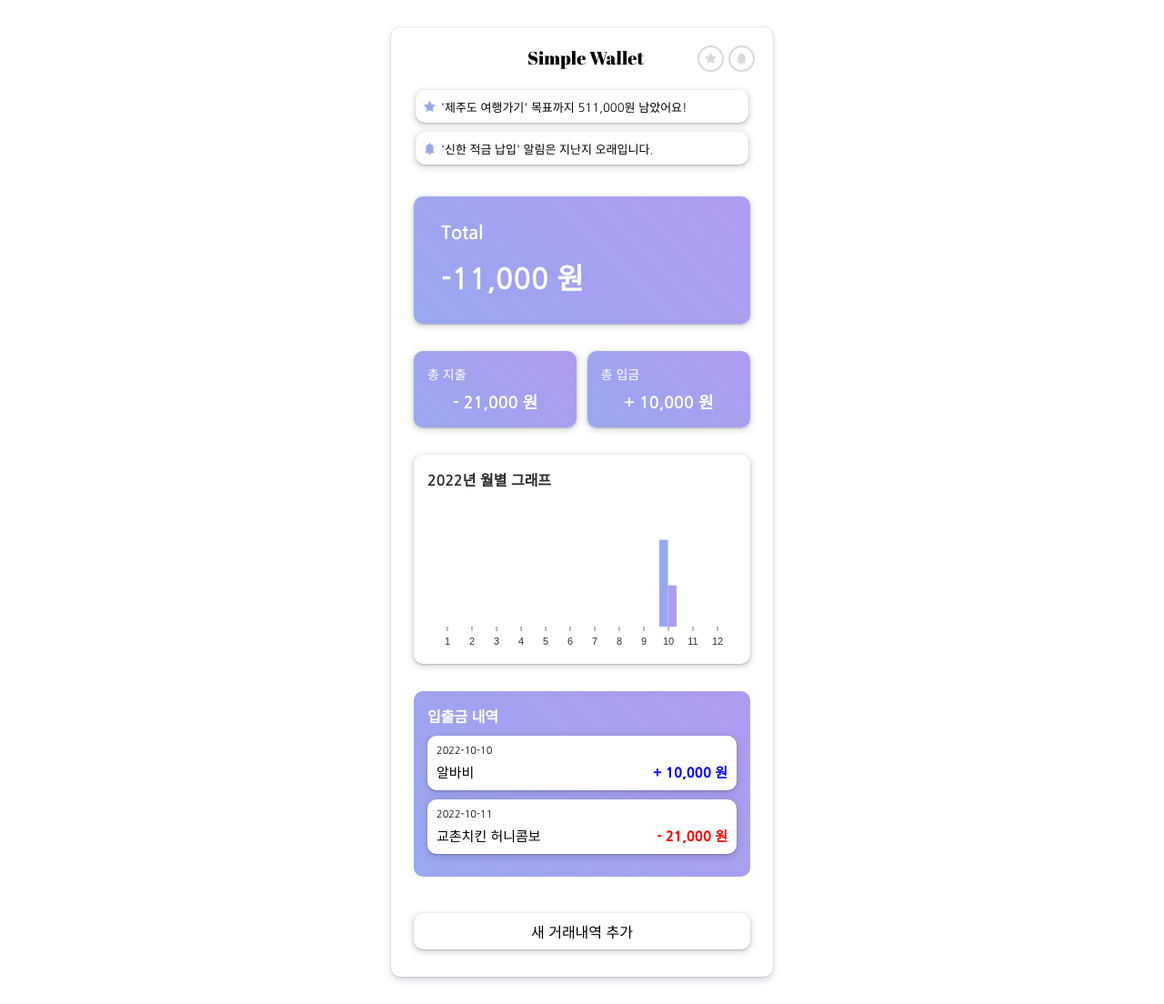
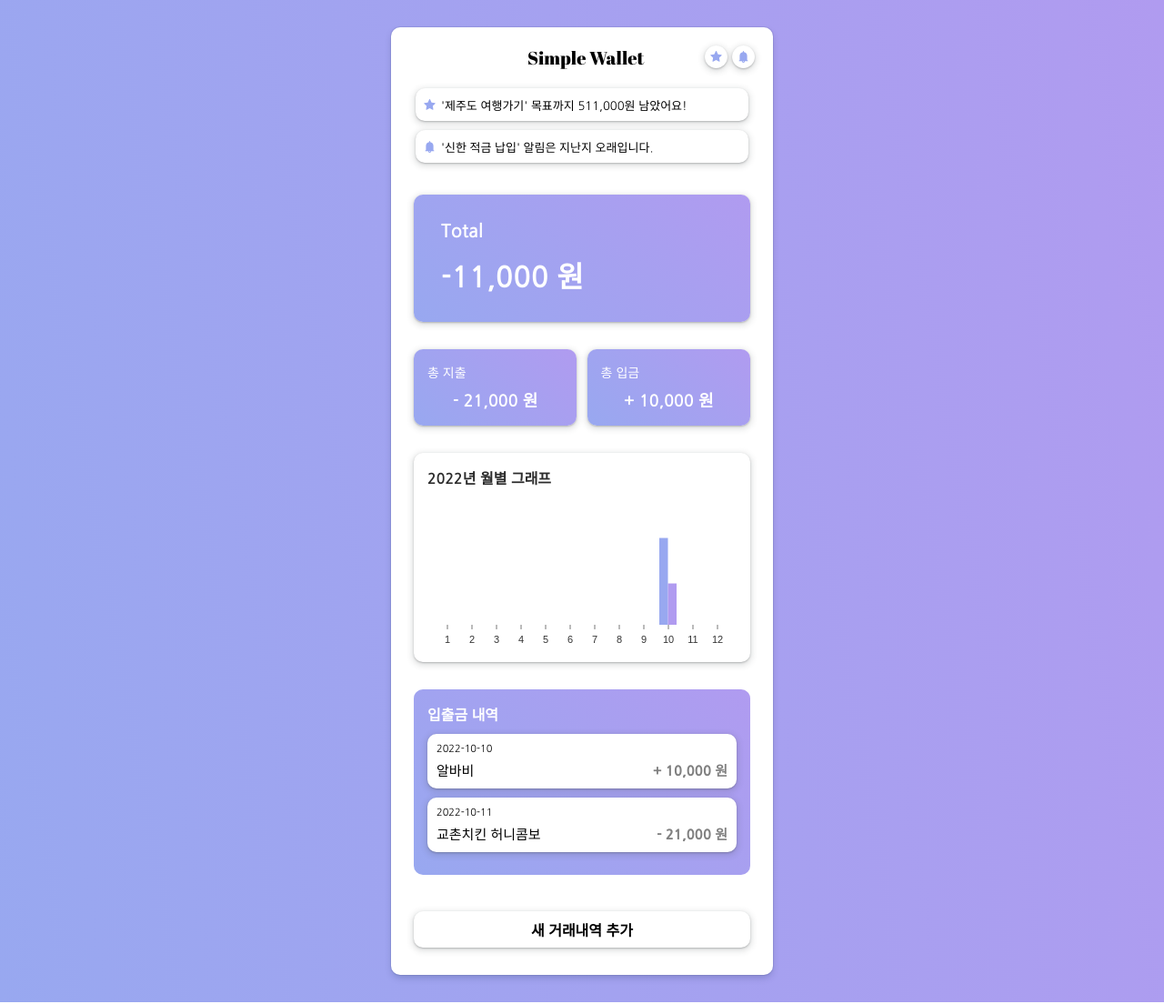
Before and after one commit to 5Suminsss2/Simple-Wallet, a React (Create React App) app: page / in a window 1280 px wide. Shown: the whole page at 91% size. Built offline with nearby package versions, Linux system fonts and the light colour scheme.

Commit message:
Design: 색깔 변경 완료

```diff
--- a/src/components/AccountHistory/AccountHistoryCard.js
+++ b/src/components/AccountHistory/AccountHistoryCard.js
@@ -35,7 +35,7 @@ function AccountHistoryCard({data}) {
     const Price = styled.div`
       font-size: 15px;
       font-weight: 900;
-      color: ${(props) => props.color || "black"};
+      color: #808080;
     `;
 
     return (
@@ -46,9 +46,9 @@ function AccountHistoryCard({data}) {
         <AccountHistoryContents>
           <AccountHistoryTitle>{data.accountContents}</AccountHistoryTitle>
           {data.accountType === "Deposit" ? (
-            <Price color="blue">+ {price} 원</Price>
+            <Price>+ {price} 원</Price>
           ) : (
-            <Price color="red">- {price} 원</Price>
+            <Price>- {price} 원</Price>
           )}
         </AccountHistoryContents>
       </AccountHistoryDetail>
--- a/src/components/Alarm/AlarmCard.js
+++ b/src/components/Alarm/AlarmCard.js
@@ -1,8 +1,7 @@
 import styled from "styled-components";
 import { AiFillBell } from "react-icons/ai";
 
-function AlarmCard({ data }) {
-  // CSS
+// CSS
   const AlarmItems = styled.div`
     display: flex;
     align-items: center;
@@ -19,6 +18,8 @@ function AlarmCard({ data }) {
     margin-left: 5px;
     font-size: 13px;
   `;
+
+function AlarmCard({ data }) {
 
   // 디데이 계산기
   const dDay = (data) => {
--- a/src/components/CreateAccountHistory.js
+++ b/src/components/CreateAccountHistory.js
@@ -9,11 +9,13 @@ const CreateAccountHistoryContainer = styled.div`
   padding: 15px;
   margin-bottom: 30px;
   border-radius: 10px;
-  background-color: #d9d9d9;
+  background: linear-gradient(45deg, #98a8f0, #b09bf0);
 `;
 
 const CreateAccountHistoryTitle = styled.div`
   font-size: 16px;
+  font-weight: 700;
+  color: #fff;
   margin-bottom: 10px;
 `;
 
@@ -27,15 +29,20 @@ const Button = styled.div`
   border-radius: 10px;
   box-shadow: rgba(60, 64, 67, 0.3) 0px 1px 2px 0px,
     rgba(60, 64, 67, 0.15) 0px 2px 6px 2px;
-  background-color: ${(props) => props.color};
+  color: ${(props) => props.color || "#000"};
+  background-color: ${(props) => props.backgroundColor};
   cursor: pointer;
   &:hover {
-    background-color: grey;
+    background-color: #d3d3d3;
+    color: #979694;
   }
+  font-weight: 700;
 `;
 
 // form css
 const Label = styled.label`
+  color: #fff;
+  font-weight: 700;
   font-size: 14px;
 `;
 
@@ -83,9 +90,10 @@ const ContentButton = styled.button`
   box-shadow: rgba(60, 64, 67, 0.3) 0px 1px 2px 0px,
     rgba(60, 64, 67, 0.15) 0px 2px 6px 2px;
   background-color: ${(props) => props.color || "#fff"};
+  font-weight: 700;
   cursor: pointer;
   &:hover {
-    background-color: grey;
+    background-color: #d3d3d3;
   }
 `;
 
@@ -197,7 +205,11 @@ function CreateAccountHistory({onSubmit}) {
               <Label>내용</Label>
               {deposit === true ? (
                 <ContentButtonBox>
-                  <ContentButton onClick={handleDeposit} color="grey" disabled>
+                  <ContentButton
+                    onClick={handleDeposit}
+                    color="#d3d3d3"
+                    disabled
+                  >
                     입금
                   </ContentButton>
                   <ContentButton onClick={handleDeposit}>출금</ContentButton>
@@ -205,7 +217,11 @@ function CreateAccountHistory({onSubmit}) {
               ) : (
                 <ContentButtonBox>
                   <ContentButton onClick={handleDeposit}>입금</ContentButton>
-                  <ContentButton onClick={handleDeposit} color="grey" disabled>
+                  <ContentButton
+                    onClick={handleDeposit}
+                    color="#d3d3d3"
+                    disabled
+                  >
                     출금
                   </ContentButton>
                 </ContentButtonBox>
@@ -229,10 +245,14 @@ function CreateAccountHistory({onSubmit}) {
               />
             </form>
           </CreateAccountHistoryContainer>
-          <Button color="#fff" onClick={handleSubmit}>
+          <Button backgroundColor="#fff" onClick={handleSubmit}>
             등록
           </Button>
-          <Button onClick={handleCancel} color="#d9d9d9">
+          <Button
+            color="#979694"
+            backgroundColor="#d9d9d9"
+            onClick={handleCancel}
+          >
             닫기
           </Button>
         </div>
--- a/src/components/Modal/AlarmModal.js
+++ b/src/components/Modal/AlarmModal.js
@@ -6,6 +6,8 @@ import GlobalModal from "./GlobalModal";
 
 // CSS
   const Label = styled.label`
+    color: #fff;
+    font-weight: 700;
     font-size: 14px;
   `;
 
@@ -43,7 +45,7 @@ import GlobalModal from "./GlobalModal";
     background-color: ${(props) => props.color || "#fff"};
     cursor: pointer;
     &:hover {
-      background-color: grey;
+      background-color: #d9d9d9;
     }
   `;
   const Input = styled.input`
@@ -175,7 +177,7 @@ function AlarmModal() {
         <Label>내용</Label>
         {deposit === true ? (
           <ContentButtonBox>
-            <ContentButton onClick={handleDeposit} color="grey" disabled>
+            <ContentButton onClick={handleDeposit} color="#D9D9D9" disabled>
               입금
             </ContentButton>
             <ContentButton onClick={handleDeposit}>출금</ContentButton>
@@ -183,7 +185,7 @@ function AlarmModal() {
         ) : (
           <ContentButtonBox>
             <ContentButton onClick={handleDeposit}>입금</ContentButton>
-            <ContentButton onClick={handleDeposit} color="grey" disabled>
+            <ContentButton onClick={handleDeposit} color="#D9D9D9" disabled>
               출금
             </ContentButton>
           </ContentButtonBox>
--- a/src/components/Modal/GlobalModal.js
+++ b/src/components/Modal/GlobalModal.js
@@ -32,6 +32,7 @@ import { useRecoilValue } from "recoil";
     `
 
     const HeaderTitle = styled.div`
+        font-weight: 700;
         margin-left: 5px;
     `
 
@@ -39,8 +40,8 @@ import { useRecoilValue } from "recoil";
       margin-top: 20px;
       padding: 10px;
       border-radius: 10px;
-        background-color: #d9d9d9;
-    `
+      background: linear-gradient(45deg, #98a8f0, #b09bf0);
+    `;
 
 function GlobalModal({ title, children, icon }) {
 
@@ -49,13 +50,13 @@ function GlobalModal({ title, children, icon }) {
     const goalOpen = useRecoilValue(goalModalState);
 
   return (
-        <Modal display={(alarmOpen || goalOpen)?"flex":"none"}>
+    <Modal display={alarmOpen || goalOpen ? "flex" : "none"}>
       <ModalContainer>
         <Header>
           {icon === "alarm" ? (
-                    <AiFillBell size="15" color="#d9d9d9" />
+            <AiFillBell size="15" color="#AFBBF3" />
           ) : (
-                    <AiFillStar size="15" color="#d9d9d9" />
+            <AiFillStar size="15" color="#AFBBF3" />
           )}
           <HeaderTitle>{title}</HeaderTitle>
         </Header>
--- a/src/components/Modal/GoalModal.js
+++ b/src/components/Modal/GoalModal.js
@@ -6,6 +6,8 @@ import { goalModalState, goalDatasetState } from "../../store/atom";
 
 // CSS
   const Label = styled.label`
+    color: #fff;
+    font-weight: 700;
     font-size: 14px;
   `;
 
@@ -168,6 +170,7 @@ function GoalModal() {
         <Label>목표 내용</Label>
         <Input
           placeholder="페퍼로니 피자 1판"
+          marginTop="5px"
           marginBottom="10px"
           name="goalContents"
           value={goalContents}
--- a/src/components/Title.js
+++ b/src/components/Title.js
@@ -43,10 +43,12 @@ function Title() {
     width: 25px;
     height: 25px;
     border-radius: 50%;
-    border: 2px solid #d9d9d9;
+    box-shadow: rgba(60, 64, 67, 0.3) 0px 1px 2px 0px,
+      rgba(60, 64, 67, 0.15) 0px 2px 6px 2px;
 
     &:hover {
-      background: #dee2e8;
+      border: 1px solid #d9d9d9;
+      box-shadow: none;
     }
   `;
 
@@ -55,10 +57,10 @@ function Title() {
       <TitlePart>Simple Wallet</TitlePart>
       <IconPart>
         <IconItem onClick={openGoalModal}>
-          <AiFillStar size="15" color="#d9d9d9" />
+          <AiFillStar size="15" color="#98A8F0" />
         </IconItem>
         <IconItem onClick={openAlarmModal}>
-          <AiFillBell size="15" color="#d9d9d9" />
+          <AiFillBell size="15" color="#98A8F0" />
         </IconItem>
       </IconPart>
     </TitleContainer>
--- a/src/index.css
+++ b/src/index.css
@@ -54,6 +54,7 @@
 
 body {
     font-family: 'Nanum Gothic', sans-serif;
+    background: linear-gradient(80deg, #98a8f0, #b09bf0);
 }
 
 /* :root {
```
Lines whose indentation alone changed are shown as unchanged.
